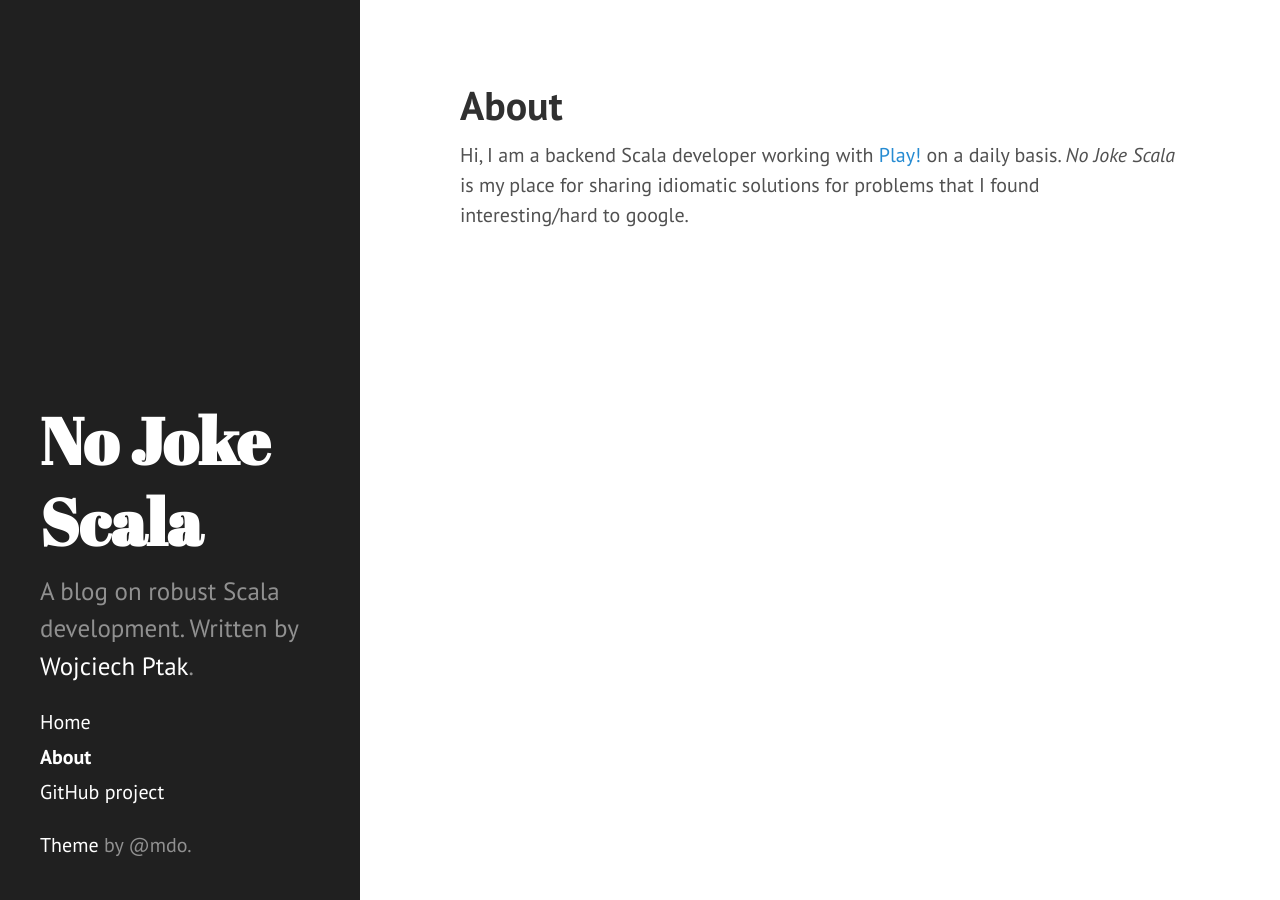
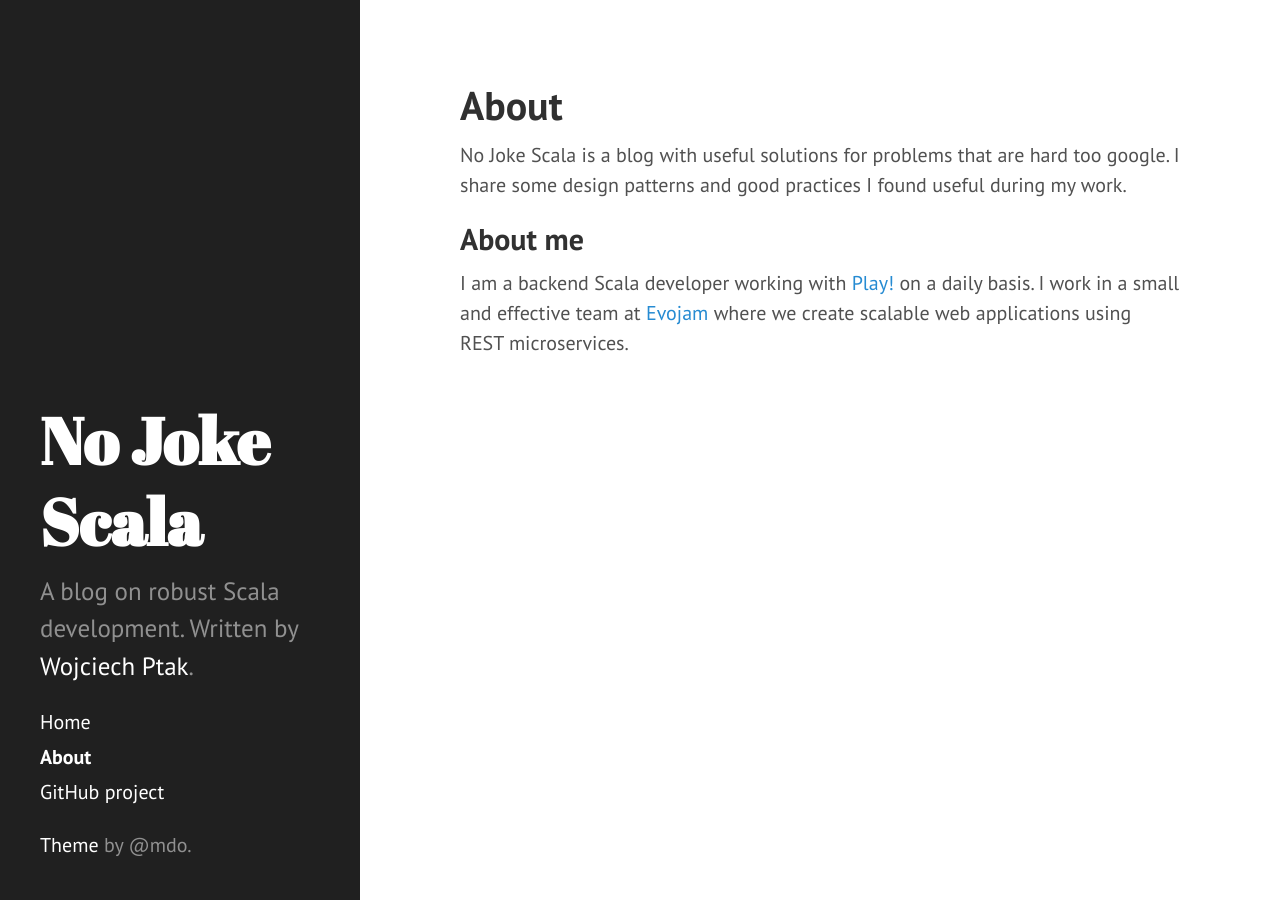
Before and after one commit to WojciechP/nojokescala, a Jekyll site: the page built from about.md, in a window 1280 px wide. Built offline with Jekyll 4.4.1, drawn with Linux system fonts in a browser that asks for light colours; Markdown is read by kramdown in place of the engine named in the settings.

Commit message:
Add analytics & change about page

```diff
--- a/_includes/head.html
+++ b/_includes/head.html
@@ -26,4 +26,26 @@
 
   <!-- RSS -->
   <link rel="alternate" type="application/rss+xml" title="RSS" href="/atom.xml">
+
+  <!-- Meta -->
+  {% if page.meta %}
+    <meta name="description" content="{{ page.meta.description }}">
+    <meta name="keywords" content="{{ page.meta.keywords }}">
+  {% else %}
+    <meta name="description" content="A blog on rubust Scala development">
+    <meta name="keywords" content="Scala, development, JVM, functional, FP, trait, API">
+  {% endif %}
+  <meta name="author" content="Wojciech Ptak">
+
+<script>
+  (function(i,s,o,g,r,a,m){i['GoogleAnalyticsObject']=r;i[r]=i[r]||function(){
+  (i[r].q=i[r].q||[]).push(arguments)},i[r].l=1*new Date();a=s.createElement(o),
+  m=s.getElementsByTagName(o)[0];a.async=1;a.src=g;m.parentNode.insertBefore(a,m)
+  })(window,document,'script','//www.google-analytics.com/analytics.js','ga');
+
+  ga('create', 'UA-43268157-2', 'auto');
+  ga('send', 'pageview');
+
+</script>
+
 </head>
--- a/_posts/2015-09-11-futures-and-either.markdown
+++ b/_posts/2015-09-11-futures-and-either.markdown
@@ -5,6 +5,11 @@
 snippet: >
   Design your asynchronous Scala API so that clients can choose
   the level of error handling appropriate to their needs.
+
+meta:
+  description: "Scala asynchronous error handling with Future and Either"
+  keywords: "Scala, Future, Either, error handling, concurrent, asynchronous"
+permalink: /post/future-either
 ---
 
 This article is mostly about designing your Scala API so that it allows
--- a/about.md
+++ b/about.md
@@ -4,8 +4,14 @@
 permalink: /about/
 ---
 
-Hi, I am a backend Scala developer working with [Play!][50853056] on a daily basis.
-*No Joke Scala* is my place for sharing idiomatic solutions for problems that I found interesting/hard to google.
+No Joke Scala is a blog with useful solutions for problems that are hard too google.
+I share some design patterns and good practices I found useful during my work.
+
+
+## About me
+I am a backend Scala developer working with [Play!][50853056] on a daily basis.
+I work in a small and effective team at [Evojam](evojam.com) where we create
+scalable web applications using REST microservices.
 
 
 [50853056]: http://www.playframework.com "Play framework"
```
